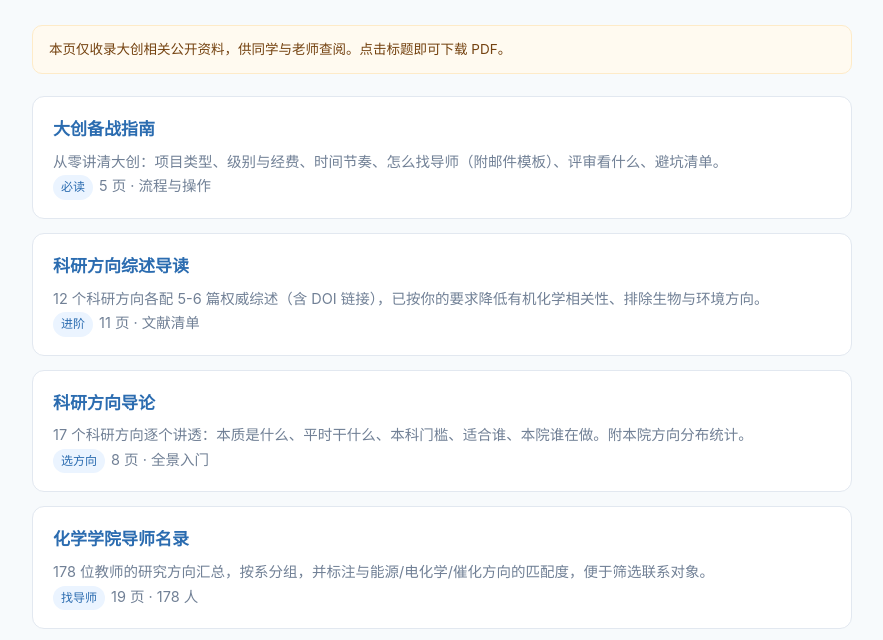
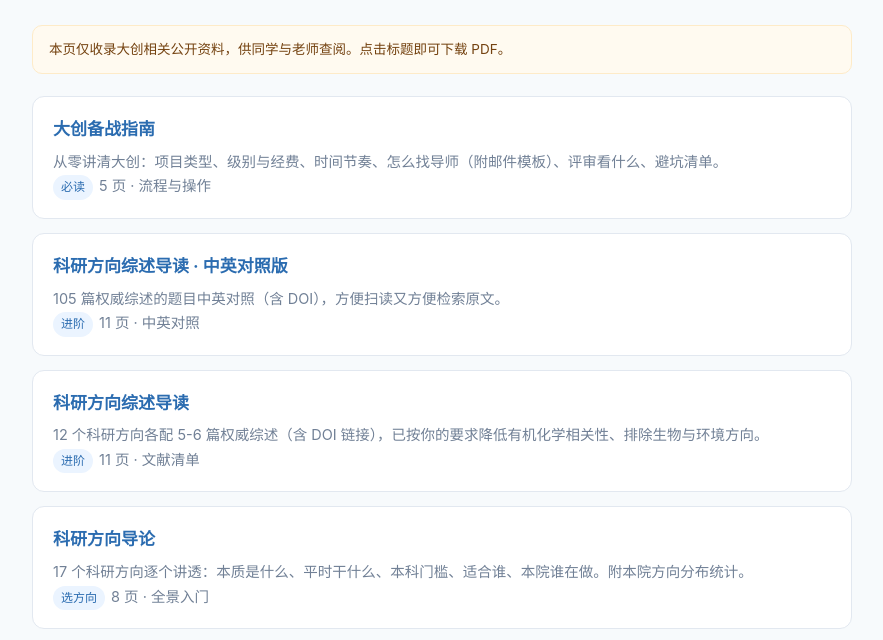
Before and after one commit to DarthSidious501/buct-dachuang-materials, a plain HTML site: page index.html in a window 1280 px wide. Shown: the part 145-785 px from the top of the page, without its empty margins (198-1081 px from the left). Drawn offline with Linux system fonts and the light colour scheme.

Commit message:
add: 科研方向综述导读·中英对照版（105 篇标题中英对照 + DOI）

```diff
--- a/index.html
+++ b/index.html
@@ -65,6 +65,12 @@
   </div>
 
   <div class="card">
+    <h2><a href="科研方向综述导读-中英对照-bilingual_2026-09-22.pdf">科研方向综述导读 · 中英对照版</a></h2>
+    <p>105 篇权威综述的题目中英对照（含 DOI），方便扫读又方便检索原文。</p>
+    <p class="lbl"><span class="tag">进阶</span>11 页 · 中英对照</p>
+  </div>
+
+  <div class="card">
     <h2><a href="科研方向综述导读-direction-reviews_2026-09-21.pdf">科研方向综述导读</a></h2>
     <p>12 个科研方向各配 5-6 篇权威综述（含 DOI 链接），已按你的要求降低有机化学相关性、排除生物与环境方向。</p>
     <p class="lbl"><span class="tag">进阶</span>11 页 · 文献清单</p>
```
Also changed, not shown: 1 other file.
